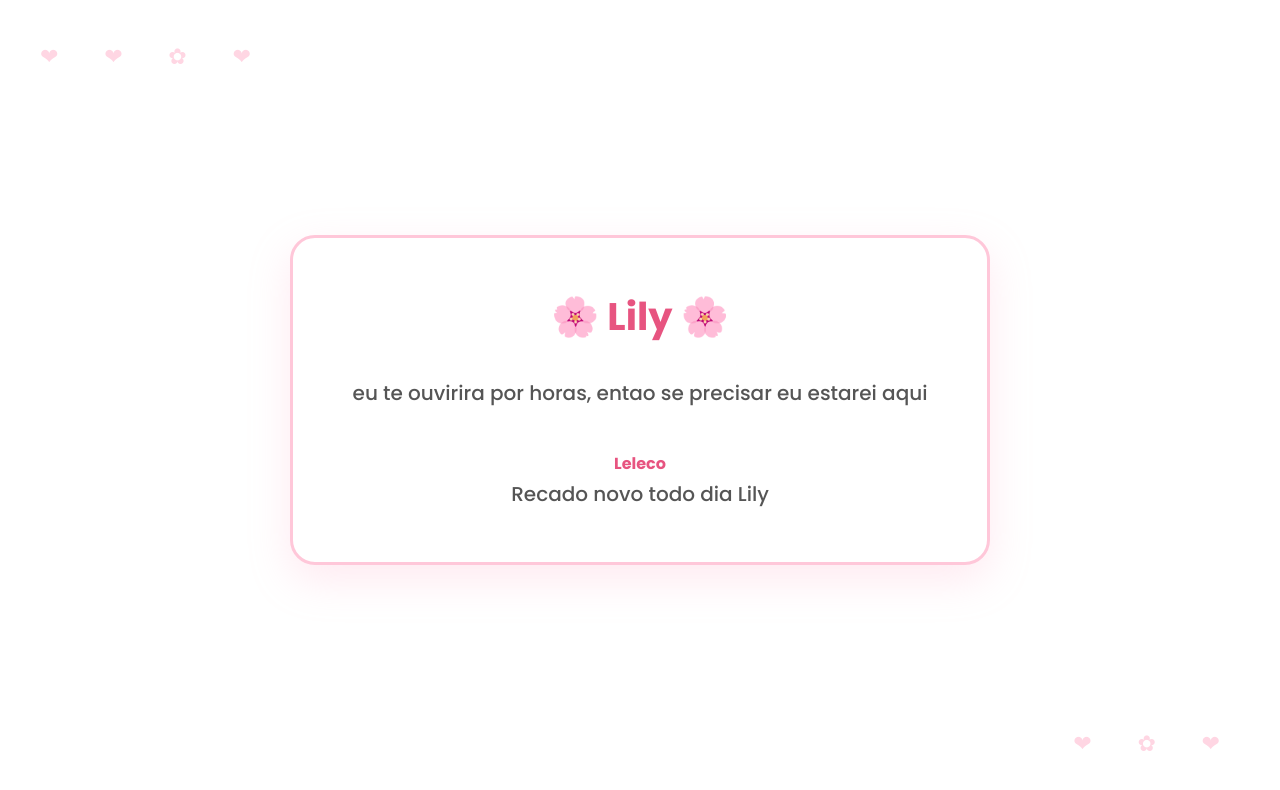
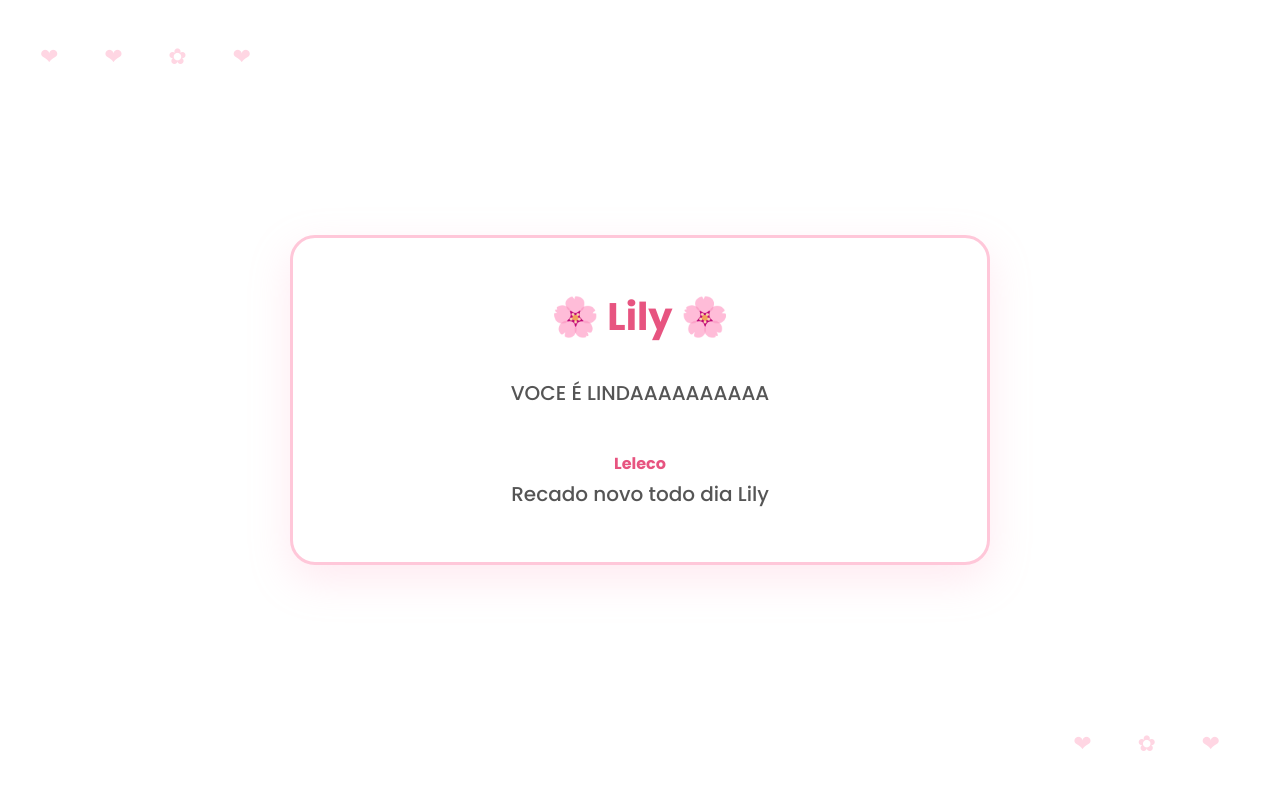
Before and after one commit to leolemosribeiro08-dot/LILYYY, a plain HTML site: page index.html in a window 1280 px wide. Drawn offline with Linux system fonts and the light colour scheme.

Commit message:
Update message in index.html

```diff
--- a/index.html
+++ b/index.html
@@ -16,7 +16,7 @@
 
 <h1>🌸 Lily 🌸</h1>
 
-<p>eu te ouvirira por horas, entao se precisar eu estarei aqui
+<p>VOCE É LINDAAAAAAAAAA
 
 </p>
 
```
